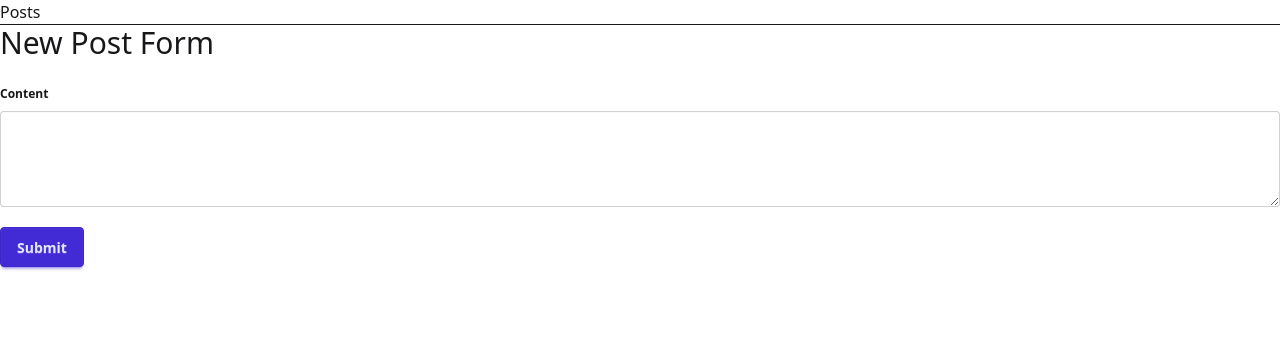
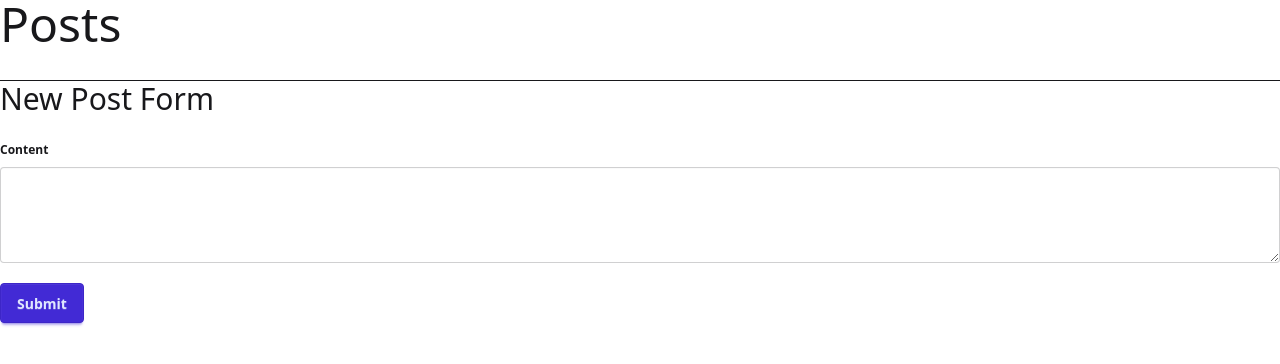
Before and after one commit to arthurgubaidullin/inventing-the-app-state-with-signals-example, an Astro site: page / in a window 1280 px wide. Built offline with nearby package versions, Linux system fonts and the light colour scheme; Astro itself is replaced by a stand-in of ours.

Commit message:
Fix component

```diff
--- a/src/components/Posts.tsx
+++ b/src/components/Posts.tsx
@@ -9,8 +9,8 @@ export const Posts = ({ posts }: { posts: PostsState }) => {
   ));
 
   return (
-    <div>
-      <h2>Posts</h2>
+    <div class="grid gap-8">
+      <h2 class="text-5xl">Posts</h2>
 
       <ul>{listItems}</ul>
     </div>
```
